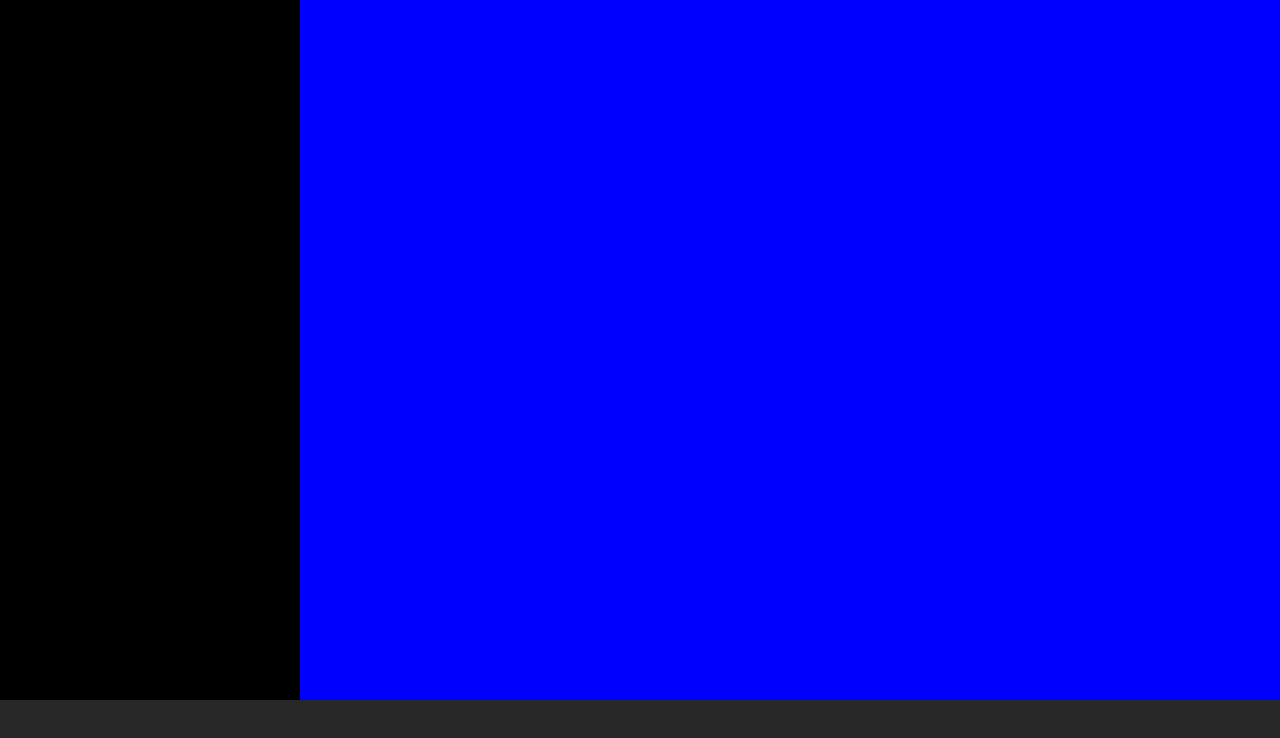
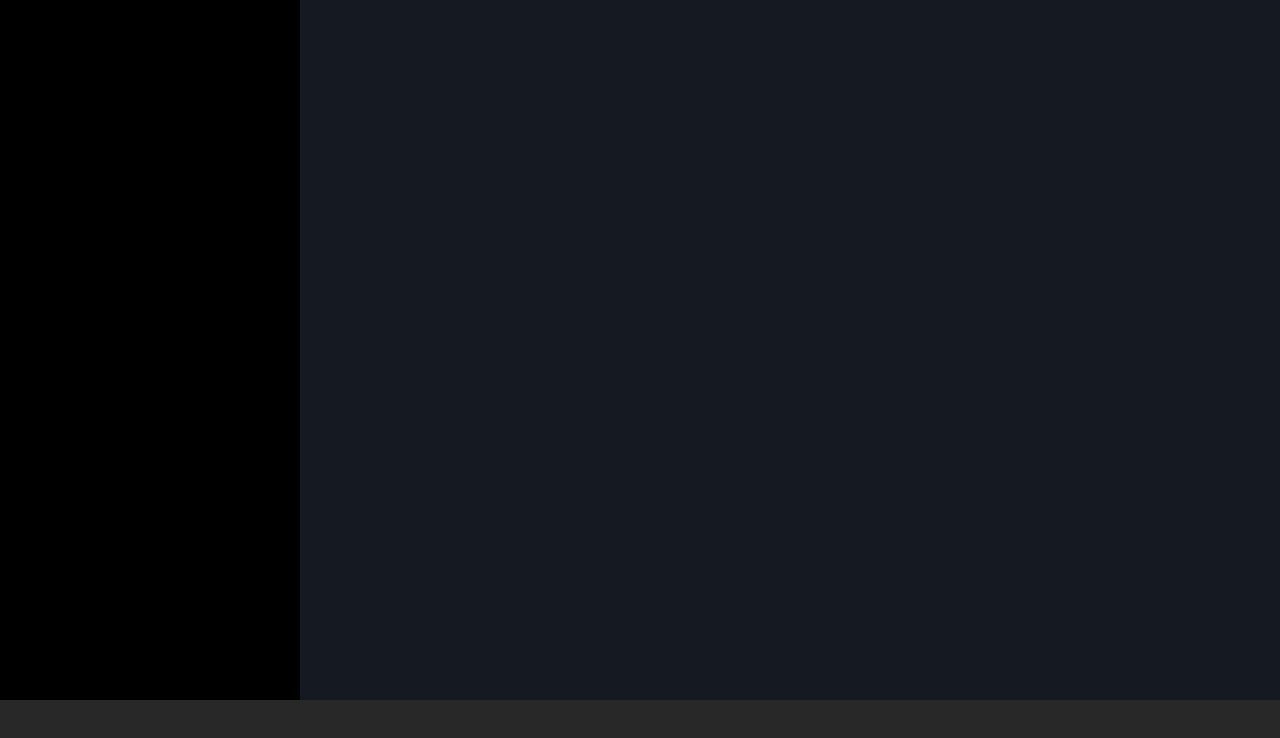
Before and after one commit to Antonio-Italiano/html-css-spotifyweb, a plain HTML site: page index.html in a window 1280 px wide. Drawn offline with Linux system fonts and the light colour scheme.

Commit message:
Add Display Structur

```diff
--- a/css/style.css
+++ b/css/style.css
@@ -31,6 +31,13 @@ nav {
     background-color: #000;
 }
 
+/** Display **/
+#display {
+    height: 100%;
+    width: calc(100vw - 300px) ;
+    background-color: #141922;
+}
+
 /** Footer **/
 footer {
     min-height: 100px;
--- a/index.html
+++ b/index.html
@@ -13,7 +13,9 @@
 <body>
     <main>
         <nav></nav>
+        <div id="display">
 
+        </div>
 
     </main>
     <footer></footer>
```
